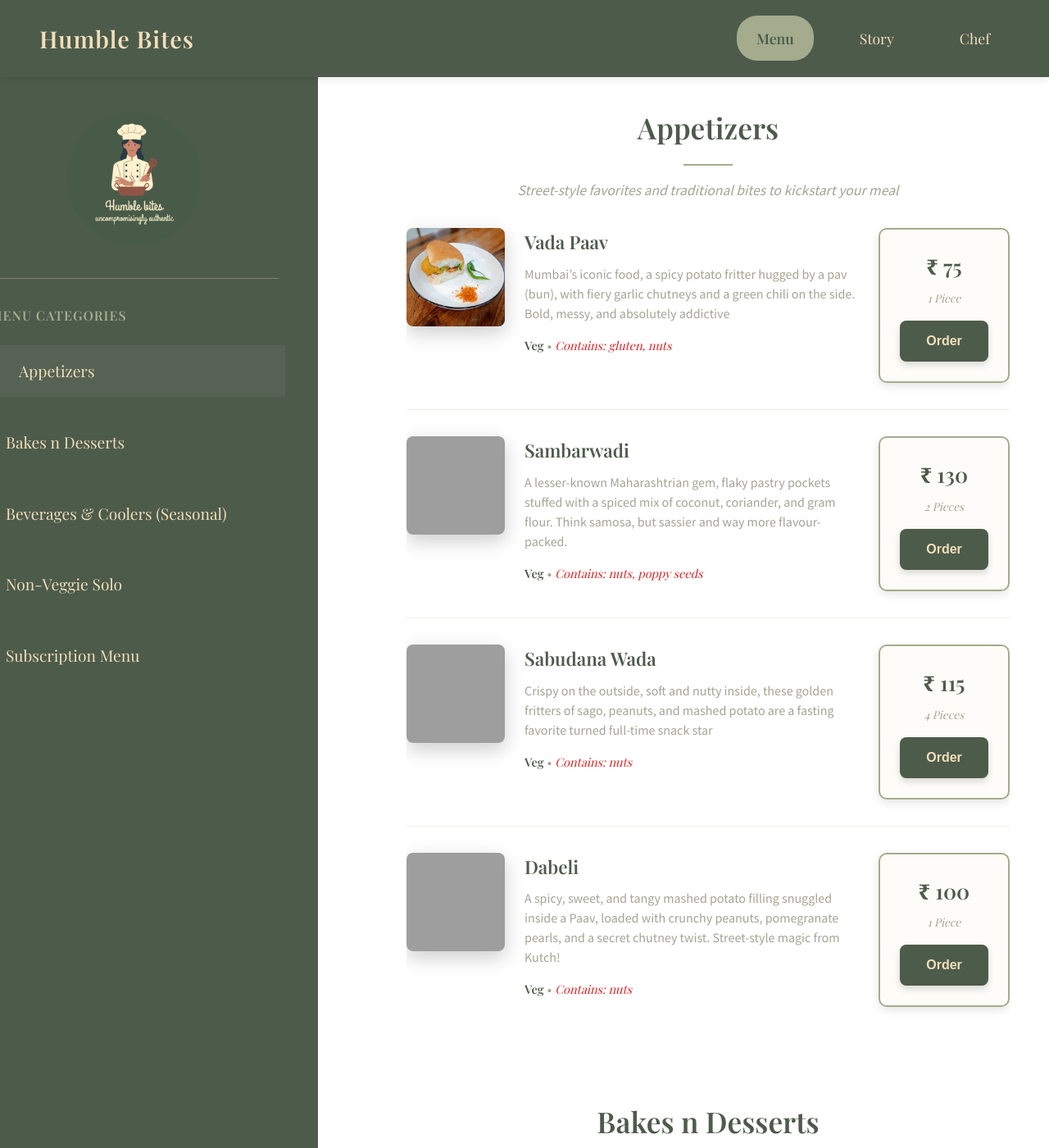
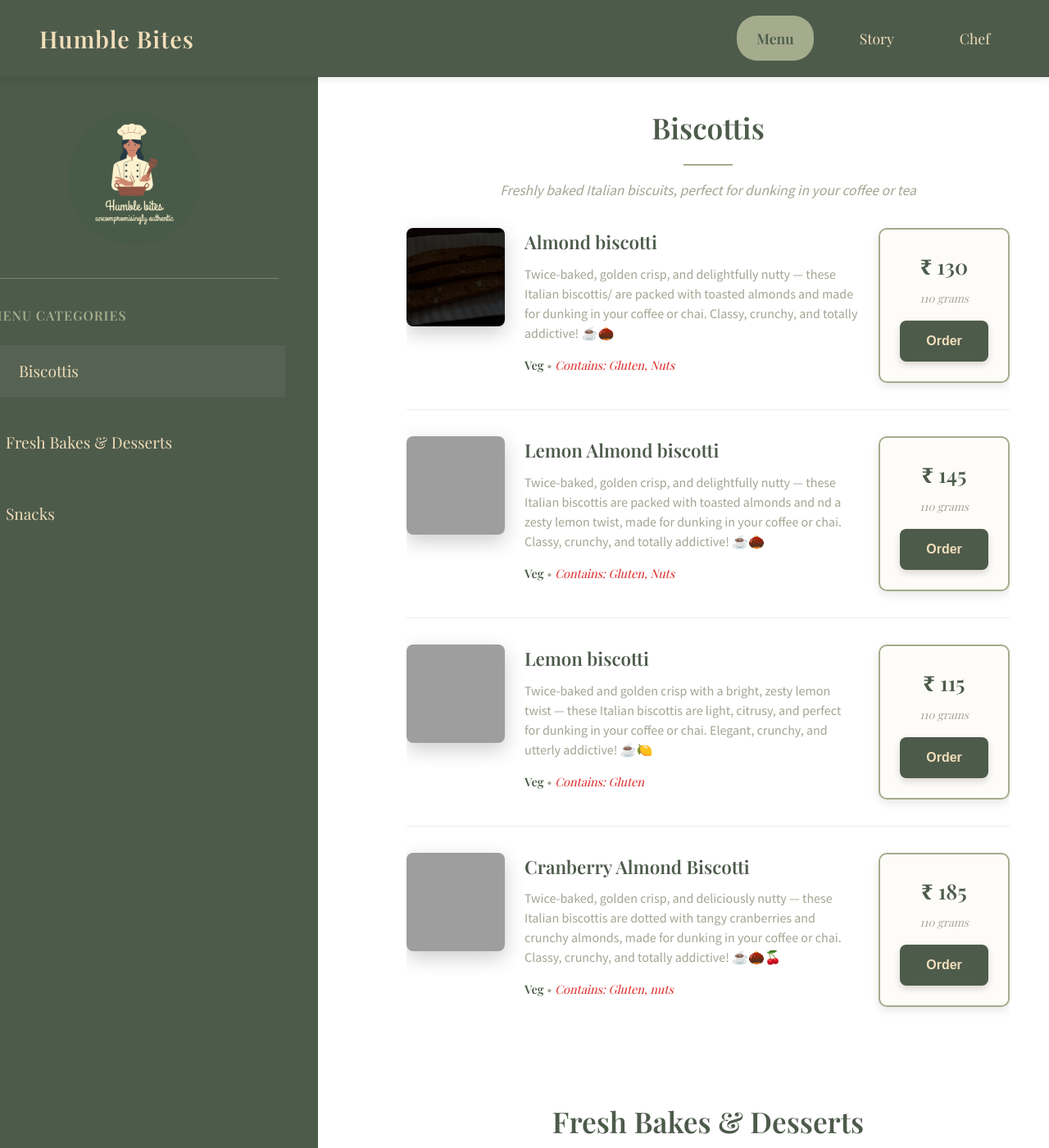
Before and after one commit to priyaaank/humblebites, a Jekyll site: the page built from index.html, in a window 1280 px wide and 1400 px high. Shown: the whole window at 82% size. Built offline with Jekyll 4.4.1, drawn with Linux system fonts in a browser that asks for light colours; some web fonts are replaced; some of the changed text lies outside the part shown; grey boxes are pictures that could not be loaded.

Commit message:
Updated categories

```diff
--- a/_data/menu.yml
+++ b/_data/menu.yml
@@ -1,22 +1,16 @@
 categories:
-  - name: "Appetizers"
-    slug: "appetizers"
+  - name: "Biscottis"
+    slug: "fresh-biscottis"
+    description: "Freshly baked Italian biscuits, perfect for dunking in your coffee or tea"
+  - name: "Fresh Bakes & Desserts"
+    slug: "fresh-bakes-desserts"
+    description: "Freshly baked treats and sweet indulgences made with love"
+  - name: "Snacks"
+    slug: "snacks"
     description: "Street-style favorites and traditional bites to kickstart your meal"
-  - name: "Bakes n Desserts"
-    slug: "bakes-desserts"
-    description: "Freshly baked treats and sweet indulgences made with love"
-  - name: "Beverages & Coolers (Seasonal)"
-    slug: "beverages"
-    description: "Refreshing drinks to beat the heat and quench your thirst"
-  - name: "Non-Veggie Solo"
-    slug: "nonveg-solo"
-    description: "Hearty meat dishes for those who crave bold, savory flavors"
-  - name: "Subscription Menu"
-    slug: "subscription"
-    description: "Artisanal food that you can subscribe to be delivered at specific frequency"
 
 items:
-  appetizers:
+  snacks:
     - name: "Vada Paav"
       description: "Mumbai’s iconic food, a spicy potato fritter hugged by a pav (bun), with fiery garlic chutneys and a green chili on the side. Bold, messy, and absolutely addictive"
       price: "₹ 75"
@@ -49,7 +43,7 @@
       allergens: ["nuts"]
       image: "/assets/images/dabeli.jpg"
 
-  bakes-desserts:
+  fresh-bakes-desserts:
 
     - name: "Lemon Drizzle Cake"
       description: "Light, zesty, and utterly irresistible — this buttery cake is soaked in a tangy lemon glaze that adds just the right zing. Sunshine, but in slice form! 🍋✨"
@@ -91,33 +85,8 @@
       allergens: ["dairy", "gluten"]
       image: "/assets/images/chocochunkcookie.png"
 
-  nonveg-solo:
-    - name: "Keema Paav"
-      description: "Spicy minced meat simmered to perfection, served with buttery toasted pav — this Mumbai-style classic is bold, comforting, and made for messy, satisfying bites. 🍖🍞🔥"
-      price: "₹ 435"
-      quantity: "2 Paav & 150 gms Keema masala"
-      type: "non-veg"
-      allergens: ["gluten"]
-      image: "/assets/images/keemapaav.jpg"
+  fresh-biscottis:
 
-    - name: "Mutton Shami Kebab"
-      description: "Juicy, spiced minced mutton shaped into melt-in-the-mouth kebabs — smoky, aromatic, and perfect for when you crave something bold and meaty.🔥🥩✨. Served with fresh mint and curd dip"
-      price: "₹ 210"
-      quantity: "2 Pieces (50gms each)"
-      type: "non-veg"
-      allergens: ["None"]
-      image: "/assets/images/muttonkeemakebab.jpg"
-
-  beverages:
-    - name: "Aam Panna"
-      description: "Summer in a glass! This tangy-sweet cooler made from raw mangoes is spiked with cumin, mint, and just the right sass. Hydrating, refreshing, and totally aam-azing!"
-      price: "₹ 75"
-      quantity: "300 ml"
-      type: "veg"
-      allergens: ["None"]
-      image: "/assets/images/aampanna.jpg"
-
-  subscription:
     - name: "Almond biscotti"
       description: "Twice-baked, golden crisp, and delightfully nutty — these Italian biscottis/ are packed with toasted almonds and made for dunking in your coffee or chai. Classy, crunchy, and totally addictive! ☕🌰"
       price: "₹ 130"
```
